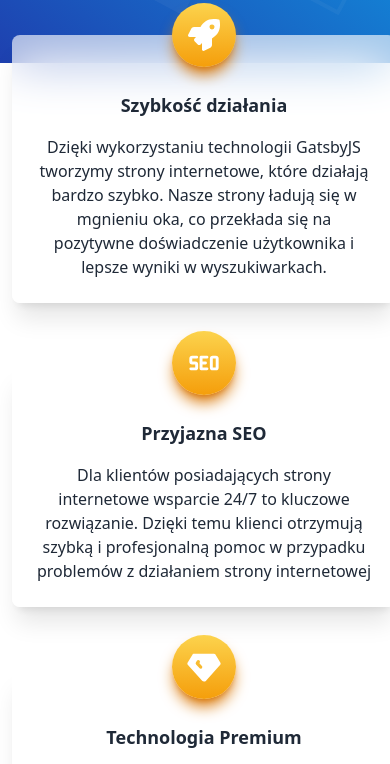
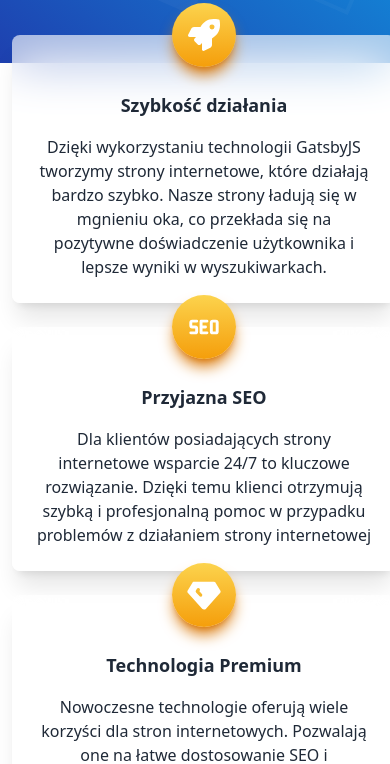
Before and after one commit to Nawija/s4, a Gatsby site: page / in a window 390 px wide. Shown: the part 286-1050 px from the top of the page. Built offline with nearby package versions, Linux system fonts and the light colour scheme; Gatsby itself is replaced by a stand-in of ours.

Commit message:
Update CardCom.js

```diff
--- a/src/components/index/CardCom.js
+++ b/src/components/index/CardCom.js
@@ -4,10 +4,9 @@ const CardCom = () => (
     <section className="container max-w-screen-xl -mt-10 lg:-mt-20 mb-6 md:mb-12 mx-auto">
         <div className=" text-gray-800 text-center">
             <div className="flex flex-col sm:flex-row flex-wrap mx-auto w-full items-stretch justify-center">
-                <div className="mb-12  w-96 m-3 lg:mb-0">
-                    <div className="rounded-lg shadow-xl h-full block bg-white/60 backdrop-blur-xl lg:w-full mx-auto px-4">
-                        <div className="flex justify-center">
-                            <div className="p-4 bg-gradient-to-t from-amber-500 to-amber-300 shadow-amber-600 rounded-full shadow-lg inline-block -mt-8">
+                <div className="w-96 m-3 px-4 rounded-lg shadow-xl bg-white/60 backdrop-blur-xl ">
+                    <div className="flex flex-col justify-center">
+                        <div className="p-4 w-max mx-auto bg-gradient-to-t from-amber-500 to-amber-300 shadow-amber-600 rounded-full shadow-lg -mt-8">
                             <svg
                                 className="w-8 h-8 text-white"
                                 xmlns="http://www.w3.org/2000/svg"
@@ -25,21 +24,18 @@ const CardCom = () => (
                             Szybkość działania
                         </h2>
                         <p>
-                                Dzięki wykorzystaniu technologii GatsbyJS
-                                tworzymy strony internetowe, które działają
-                                bardzo szybko. Nasze strony ładują się w
-                                mgnieniu oka, co przekłada się na pozytywne
-                                doświadczenie użytkownika i lepsze wyniki w
-                                wyszukiwarkach.
+                            Dzięki wykorzystaniu technologii GatsbyJS tworzymy
+                            strony internetowe, które działają bardzo szybko.
+                            Nasze strony ładują się w mgnieniu oka, co przekłada
+                            się na pozytywne doświadczenie użytkownika i lepsze
+                            wyniki w wyszukiwarkach.
                         </p>
                     </div>
                 </div>
-                </div>
 
-                <div className="mb-12  w-96 m-3 lg:mb-0">
-                    <div className="rounded-lg shadow-xl h-full block bg-white/60 backdrop-blur-xl lg:w-full mx-auto px-4">
-                        <div className="flex justify-center">
-                            <div className="p-4 bg-gradient-to-t from-amber-500 to-amber-300 shadow-amber-600 rounded-full shadow-lg inline-block -mt-8">
+                <div className="w-96 m-3 px-4 rounded-lg shadow-xl bg-white/60 backdrop-blur-xl ">
+                    <div className="flex flex-col justify-center">
+                        <div className="p-4 w-max mx-auto bg-gradient-to-t from-amber-500 to-amber-300 shadow-amber-600 rounded-full shadow-lg -mt-8">
                             <svg
                                 xmlns="http://www.w3.org/2000/svg"
                                 className="h-8 w-8 scale-110"
@@ -68,19 +64,16 @@ const CardCom = () => (
                         </h2>
                         <p>
                             Dla klientów posiadających strony internetowe
-                                wsparcie 24/7 to kluczowe rozwiązanie. Dzięki
-                                temu klienci otrzymują szybką i profesjonalną
-                                pomoc w przypadku problemów z działaniem strony
-                                internetowej
+                            wsparcie 24/7 to kluczowe rozwiązanie. Dzięki temu
+                            klienci otrzymują szybką i profesjonalną pomoc w
+                            przypadku problemów z działaniem strony internetowej
                         </p>
                     </div>
                 </div>
-                </div>
 
-                <div className=" w-96 m-3">
-                    <div className="rounded-lg shadow-xl h-full block bg-white/60 backdrop-blur-xl lg:w-full mx-auto px-4">
-                        <div className="flex justify-center">
-                            <div className="p-4 bg-gradient-to-t from-amber-500 to-amber-300 shadow-amber-600 rounded-full shadow-lg inline-block -mt-8">
+                <div className="w-96 m-3 px-4 rounded-lg shadow-xl bg-white/60 backdrop-blur-xl ">
+                    <div className="flex flex-col justify-center">
+                        <div className="p-4 w-max mx-auto bg-gradient-to-t from-amber-500 to-amber-300 shadow-amber-600 rounded-full shadow-lg -mt-8">
                             <svg
                                 xmlns="http://www.w3.org/2000/svg"
                                 className="h-8 w-8 scale-125"
@@ -103,7 +96,7 @@ const CardCom = () => (
                                 ></path>
                             </svg>
                         </div>
-                        </div>
+
                         <div className="px-2 py-6 sm:px-6">
                             <h2 className="text-lg font-bold mb-4">
                                 Technologia Premium
```
Lines whose indentation alone changed are shown as unchanged.
